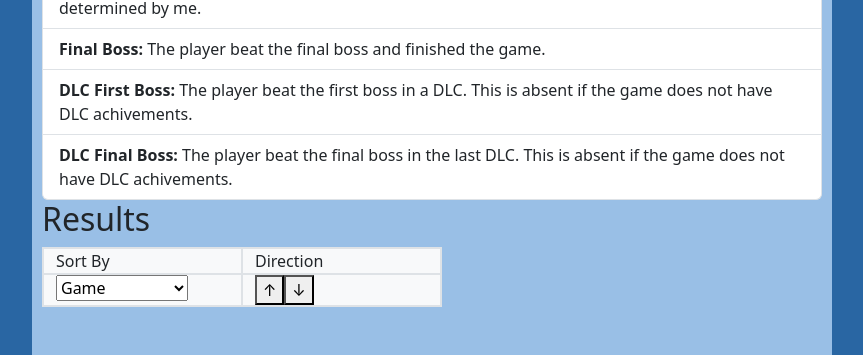
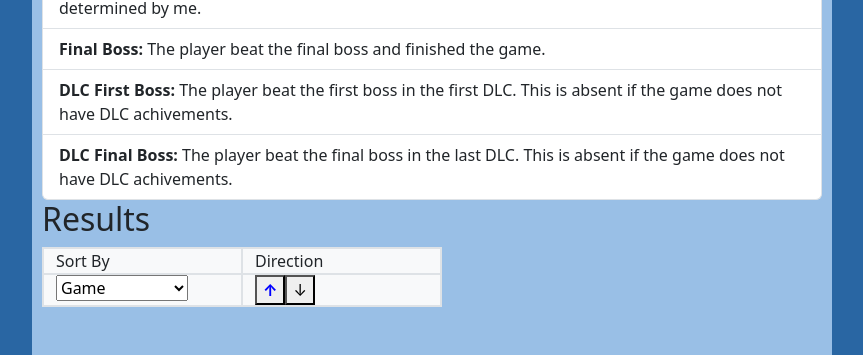
Before and after one commit to contic5/game-achievement-data, a React (Vite) app: page / in a window 1280 px wide. Shown: the part 360-715 px from the top of the page, without its empty margins (208-1071 px from the left). Built offline with nearby package versions, Linux system fonts and the light colour scheme; no server answers.

Commit message:
Fixed sorting error and made arrows more visible

```diff
--- a/src/App.tsx
+++ b/src/App.tsx
@@ -65,17 +65,28 @@ function App()
 
     if(sort_by=="Game")
     {
-      achievement_data_temp.sort((a,b)=>a[sort_by].localeCompare(b[sort_by]));
+      if(sort_ascending)
+      {
+        achievement_data_temp.sort((a,b)=>a[sort_by].localeCompare(b[sort_by]));
+      }
+      else
+      {
+          achievement_data_temp.sort((a,b)=>b[sort_by].localeCompare(a[sort_by]));
+      }
     }
     else
     {
-      achievement_data_temp.sort((a,b)=>a[sort_by]-b[sort_by]);
+      if(sort_ascending)
+      {
+        achievement_data_temp.sort((a,b)=>a[sort_by]-b[sort_by]);
+      }
+      else
+      {
+        achievement_data_temp.sort((a,b)=>b[sort_by]-a[sort_by]);
+      }
     }
 
-    if(sort_ascending==false)
-    {
-      achievement_data_temp=achievement_data_temp.reverse();
-    }
+
     setAchievementData(achievement_data_temp);
   },[sort_ascending,sort_by]);
 
@@ -114,6 +125,17 @@ function App()
   },[achievement_data])
 
 
+  let up_arrow=<>↑</>;
+  let down_arrow=<>↓</>;
+  if(sort_ascending)
+  {
+    up_arrow=<b style={{color:"blue"}}>↑</b>
+  }
+  else
+  {
+    down_arrow=<b style={{color:"blue"}}>↓</b>
+  }
+
   return (
     <>
       <h1>Steam Achievement Data</h1>
@@ -125,7 +147,7 @@ function App()
       <li className="list-group-item"><b>Early Game:</b> The player beat the early game (about 1/3 of the way through the game). This was determined by me.</li>
       <li className="list-group-item"><b>Mid Game:</b> The player beat the mid game (about 2/3 of the way through the game). This was determined by me.</li>
       <li className="list-group-item"><b>Final Boss:</b> The player beat the final boss and finished the game.</li>
-      <li className="list-group-item"><b>DLC First Boss:</b> The player beat the first boss in a DLC. This is absent if the game does not have DLC achivements.</li>
+      <li className="list-group-item"><b>DLC First Boss:</b> The player beat the first boss in the first DLC. This is absent if the game does not have DLC achivements.</li>
       <li className="list-group-item"><b>DLC Final Boss:</b> The player beat the final boss in the last DLC. This is absent if the game does not have DLC achivements.</li>
       </ul>
 
@@ -154,8 +176,8 @@ function App()
       </select>
       </div>
       <div className="col border">
-      <button id="asc_button" onClick={()=>update_sort_ascending(true)}>↑</button>
-      <button id="desc_button" onClick={()=>update_sort_ascending(false)}>↓</button>
+      <button id="asc_button" onClick={()=>update_sort_ascending(true)}>{up_arrow}</button>
+      <button id="desc_button" onClick={()=>update_sort_ascending(false)}>{down_arrow}</button>
       </div>
       </div>
       </div>
```
